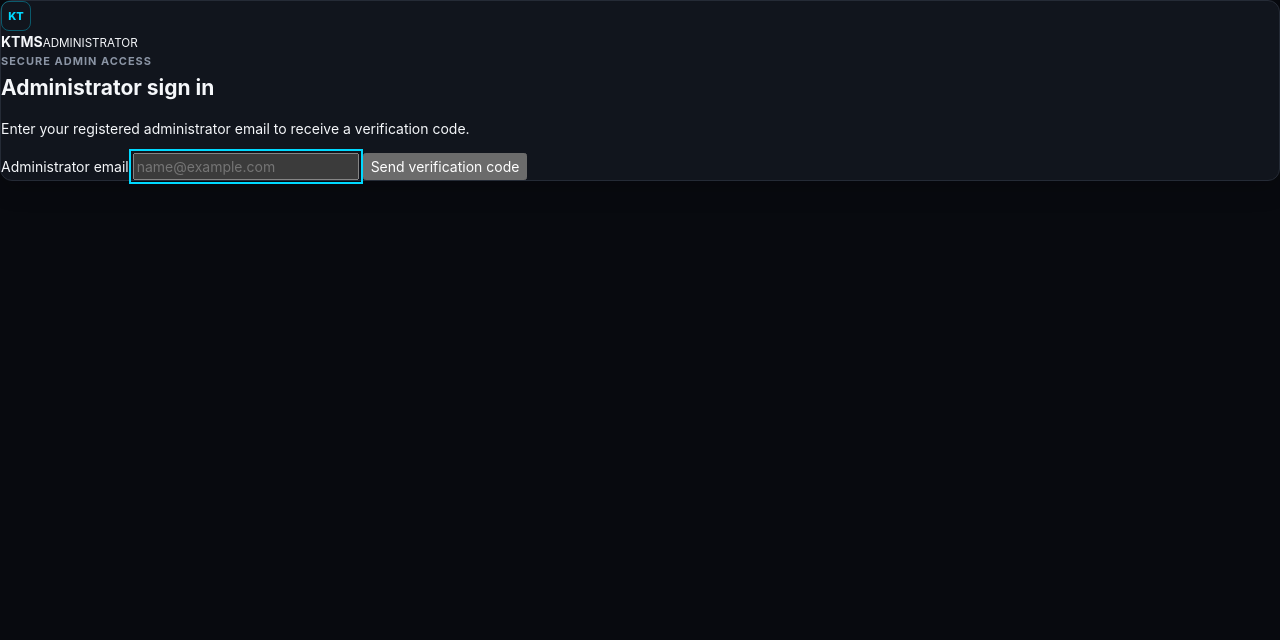
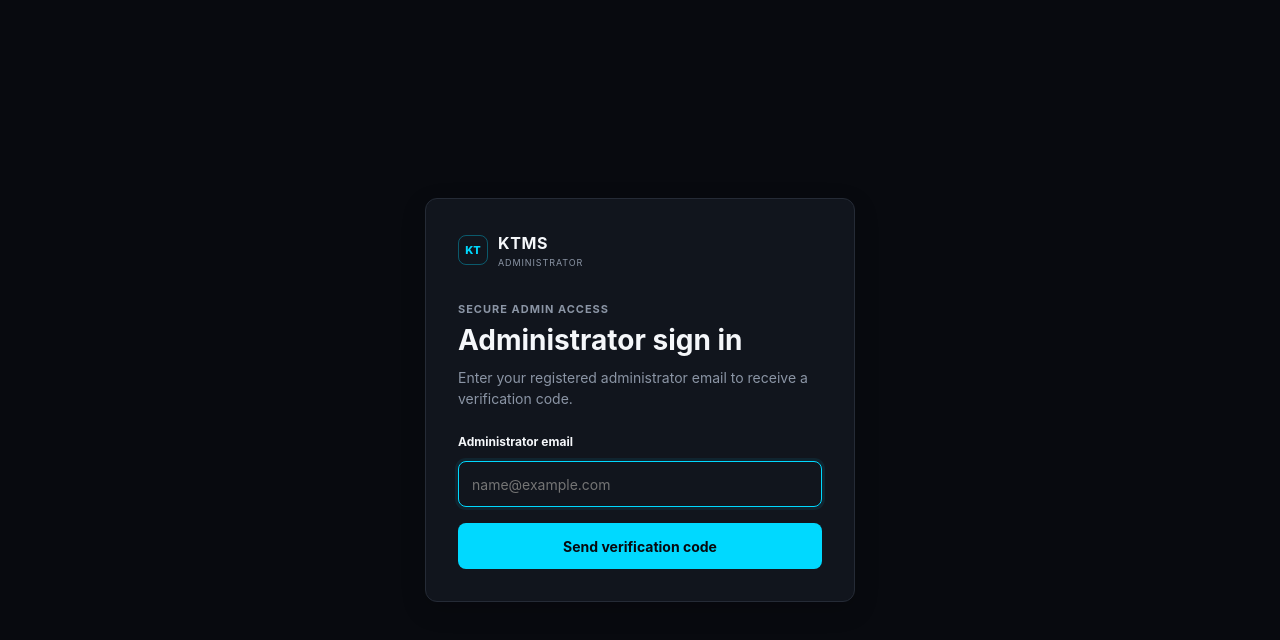
Before and after one commit to admin-ktms/ktms-admin-webapp, a website built with Vite: page index.html in a window 1280 px wide. Built offline with nearby package versions, Linux system fonts and the light colour scheme; no server answers.

Commit message:
Build Step 2 admin access: src/styles/components.css

```diff
--- a/src/styles/components.css
+++ b/src/styles/components.css
@@ -15,4 +15,22 @@
 .dashboard-grid .panel{padding:20px}
 .dashboard-grid h2{margin-bottom:8px;font-size:16px}
 .dashboard-grid p:last-child{margin-bottom:0;color:var(--ktms-secondary)}
-@media (max-width:700px){.dashboard-grid{grid-template-columns:1fr}}
+
+.login-page{min-height:100vh;display:grid;place-items:center;padding:24px;background:var(--ktms-background)}
+.login-card{width:min(100%,430px);padding:32px}
+.login-brand{display:flex;align-items:center;gap:10px;margin-bottom:32px}
+.login-brand>div{display:grid;gap:1px}
+.login-brand strong{font-size:16px;letter-spacing:.04em}
+.login-brand small{color:var(--ktms-secondary);font-size:9px;letter-spacing:.1em}
+.login-card h1{margin:0 0 10px;font-size:28px}
+.login-copy{margin:0 0 24px;color:var(--ktms-secondary)}
+.login-copy strong{color:var(--ktms-foreground);font-weight:600}
+.login-card form{display:grid;gap:10px}
+.login-card label{font-size:12px;font-weight:650;color:var(--ktms-foreground)}
+.login-card input{width:100%;height:46px;padding:0 13px;background:var(--ktms-input);border:1px solid var(--ktms-border);border-radius:var(--radius-sm);color:var(--ktms-foreground)}
+.login-card input:focus{border-color:var(--ktms-primary);outline:none;box-shadow:0 0 0 3px rgba(0,217,255,.08)}
+.primary-button{min-height:46px;margin-top:6px;border:0;border-radius:var(--radius-sm);background:var(--ktms-primary);color:#080A0F;font-weight:750}
+.primary-button:disabled{opacity:.55;cursor:not-allowed}
+.text-button{justify-self:start;padding:4px 0;border:0;background:none;color:var(--ktms-primary);font-weight:600}
+.form-message{margin:4px 0 0;color:var(--ktms-danger);font-size:13px}
+@media (max-width:520px){.login-card{padding:24px}.login-card h1{font-size:24px}}
```
